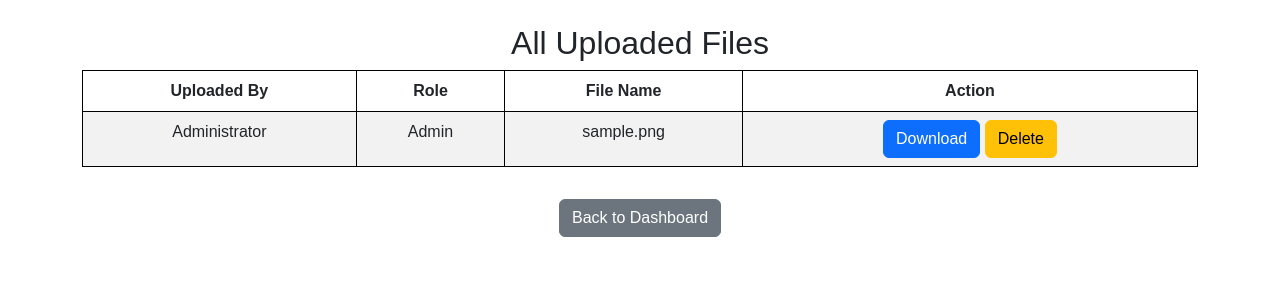
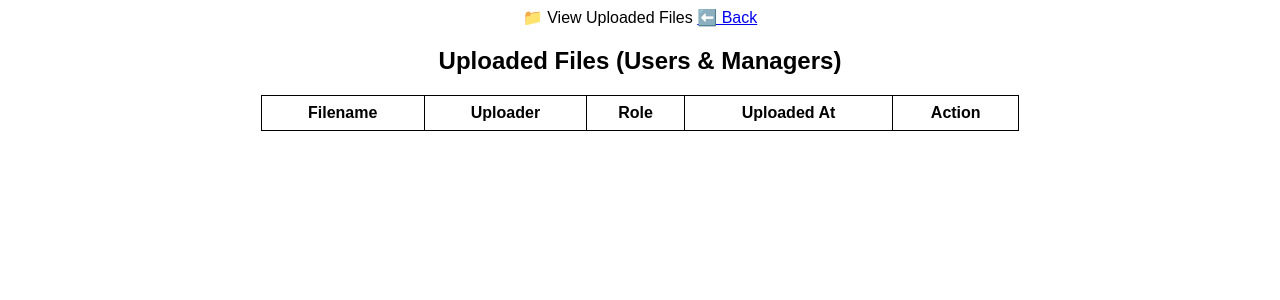
Before and after one commit to sabadope/RBAC-by-sabadope, a PHP site: page /view_files.php in a window 1280 px wide. Shown: the top 300 px of the page. Run offline with PHP 8.4, Linux system fonts and the light colour scheme; the visitor is signed in with stand-in values (Sample User, id 1); data comes from the database, SQL or seed files in the repository; tables that the repository leaves empty hold one stand-in row (values such as "Sample post"); lists and menus that the app fills with data are empty.

Commit message:
Updated Files using Linux

```diff
--- a/admin/view_files.php
+++ b/admin/view_files.php
@@ -2,35 +2,45 @@
 session_start();
 include '../src/config.php';
 
-if (!isset($_SESSION["user_id"])) {
-    header("Location: login.php");
+// Redirect if not logged in or not an admin
+if (!isset($_SESSION['admin_id'])) {
+    header("Location: admin_login.php");
     exit();
 }
 
-$role = $_SESSION["role"];
-$user_id = $_SESSION["user_id"];
+// Fetch all uploaded files from Users and Managers
+$query = "
+    SELECT files.id, files.filename, files.filepath, users.name AS uploader, users.role AS uploader_role, files.uploaded_at
+    FROM files
+    INNER JOIN users ON files.user_id = users.id
+    WHERE users.role IN ('User', 'Manager')
+    ORDER BY files.uploaded_at DESC
+";
+$result = $conn->query($query);
 
-// ✅ Secure Query to Fetch Files Based on Role
-$query = "SELECT users.id AS user_id, users.name, users.role, files.id AS file_id, files.filename, files.filepath
-          FROM files
-          JOIN users ON files.user_id = users.id";
+// Handle file deletion
+if ($_SERVER['REQUEST_METHOD'] == 'POST' && isset($_POST['delete'])) {
+    $file_id = $_POST['file_id'];
 
-if ($role === "User") {
-    $query .= " WHERE users.id = ?";
-} elseif ($role === "Manager") {
-    $query .= " WHERE users.role IN ('User', 'Manager')";
-} elseif ($role === "Admin") {
-    $query .= " WHERE users.role IN ('User', 'Manager', 'Admin') OR users.role = 'Admin'";
+    // Get file details
+    $stmt = $conn->prepare("SELECT filepath FROM files WHERE id = ?");
+    $stmt->bind_param("i", $file_id);
+    $stmt->execute();
+    $stmt->bind_result($filepath);
+    $stmt->fetch();
+    $stmt->close();
+
+    // Delete file from server and database
+    if (unlink($filepath)) {
+        $stmt = $conn->prepare("DELETE FROM files WHERE id = ?");
+        $stmt->bind_param("i", $file_id);
+        $stmt->execute();
+        $stmt->close();
+        $message = "✅ File deleted successfully.";
+    } else {
+        $message = "❌ Error deleting file.";
     }
-
-$stmt = $conn->prepare($query);
-
-if ($role === "User") {
-    $stmt->bind_param("i", $user_id);
 }
-
-$stmt->execute();
-$result = $stmt->get_result();
 ?>
 
 <!DOCTYPE html>
@@ -38,58 +48,52 @@ $result = $stmt->get_result();
 <head>
     <meta charset="UTF-8">
     <meta name="viewport" content="width=device-width, initial-scale=1.0">
-    <title>Admin - Uploaded Files</title>
-    <link rel="icon" type="image/png" href="../assets/img/fav-logo.png">
-    <link rel="stylesheet" href="https://cdn.jsdelivr.net/npm/bootstrap@5.3.0/dist/css/bootstrap.min.css">
+    <title>Admin - View Files</title>
     <link rel="stylesheet" href="../assets/css/style.css">
 </head>
 <body>
 
-<div class="container mt-4">
-    <h2>All Uploaded Files</h2>
+<div class="window">
+    <div class="title-bar">
+        <span>📁 View Uploaded Files</span>
+        <a href="admin_dashboard.php" class="close-button">⬅️ Back</a>
+    </div>
 
-    <!-- Show success or error messages -->
-    <?php if (isset($_SESSION["success"])): ?>
-        <div class="alert alert-success"><?php echo $_SESSION["success"]; unset($_SESSION["success"]); ?></div>
-    <?php endif; ?>
-    <?php if (isset($_SESSION["error"])): ?>
-        <div class="alert alert-danger"><?php echo $_SESSION["error"]; unset($_SESSION["error"]); ?></div>
+    <div class="window-content">
+        <h2>Uploaded Files (Users & Managers)</h2>
+
+        <?php if (isset($message)): ?>
+            <p class="message"><?php echo $message; ?></p>
         <?php endif; ?>
 
-    <table class="table table-striped">
+        <table>
             <thead>
                 <tr>
-                <th>Uploaded By</th>
+                    <th>Filename</th>
+                    <th>Uploader</th>
                     <th>Role</th>
-                <th>File Name</th>
+                    <th>Uploaded At</th>
                     <th>Action</th>
                 </tr>
             </thead>
             <tbody>
                 <?php while ($row = $result->fetch_assoc()): ?>
                     <tr>
-                    <td><?php echo htmlspecialchars($row["name"]); ?></td>
-                    <td><?php echo htmlspecialchars($row["role"]); ?></td>
-                    <td><?php echo htmlspecialchars($row["filename"]); ?></td>
+                        <td><a href="<?php echo $row['filepath']; ?>" target="_blank"><?php echo $row['filename']; ?></a></td>
+                        <td><?php echo $row['uploader']; ?></td>
+                        <td><?php echo $row['uploader_role']; ?></td>
+                        <td><?php echo $row['uploaded_at']; ?></td>
                         <td>
-                        <a href="<?php echo htmlspecialchars($row["filepath"]); ?>" download class="btn btn-primary">Download</a>
-
-                        <?php if ($role === "Admin"): // Admins can delete any file ?>
-                            <a href="delete_file.php?id=<?php echo $row['file_id']; ?>"
-                               onclick="return confirm('Are you sure you want to delete this file?')"
-                               class="btn btn-danger">Delete</a>
-                        <?php elseif ($row["user_id"] == $user_id): // Users & Managers can delete only their own files ?>
-                            <a href="delete_file.php?id=<?php echo $row['file_id']; ?>"
-                               onclick="return confirm('Are you sure you want to delete this file?')"
-                               class="btn btn-warning">Delete</a>
-                        <?php endif; ?>
+                            <form action="view_files.php" method="post">
+                                <input type="hidden" name="file_id" value="<?php echo $row['id']; ?>">
+                                <button type="submit" name="delete">🗑 Delete</button>
+                            </form>
                         </td>
                     </tr>
                 <?php endwhile; ?>
             </tbody>
         </table>
-
-    <a href="admin_dashboard.php" class="btn btn-secondary mt-3">Back to Dashboard</a>
+    </div>
 </div>
 
 </body>
```
Lines whose indentation alone changed are shown as unchanged.
